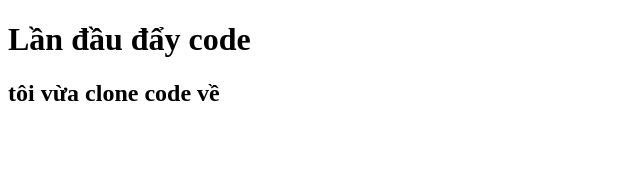
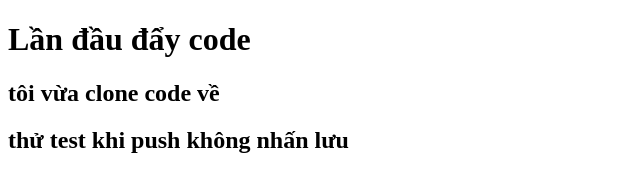
Before and after one commit to Tinhtaotau/BC69_Demo, a plain HTML site: page index.html in a window 1280 px wide. Shown: the whole page, without its empty margins (0-640 px from the left). Drawn offline with Linux system fonts and the light colour scheme.

Commit message:
thử test khi push không nhấn lưu

```diff
--- a/index.html
+++ b/index.html
@@ -8,5 +8,6 @@
 <body>
     <h1>Lần đầu đẩy code</h1>
     <h2>tôi vừa clone code về</h2>
+    <h2>thử test khi push không nhấn lưu</h2>
 </body>
 </html>
```
